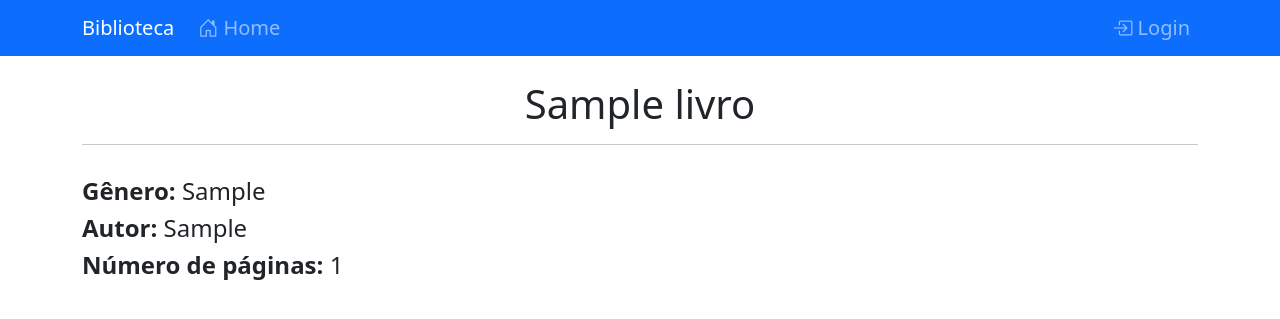
After one commit to EdilvaCarvalho/projeto-flask, a Flask app: page /visualizar/1 in a window 1280 px wide. The commit adds this page. Shown: the top 319 px of the page. Run offline with Flask 2, Linux system fonts and the light colour scheme; tables that the repository leaves empty hold one stand-in row (values such as "Sample post"); some libraries are stand-ins or nearby versions.

Commit message:
atualizações

```diff
--- a/config.py
+++ b/config.py
@@ -1,3 +1,4 @@
+
 SECRET_KEY = 'ifpb2022'
 
 SQLALCHEMY_DATABASE_URI = \
--- /dev/null
+++ b/templates/livro.html
@@ -0,0 +1,14 @@
+{% extends "template.html" %}
+{% block conteudo %}
+    <div class="page-header text-center py-3">
+        <h1>{{ livro.nome }}</h1>
+        <hr>
+    </div>
+    <div class="row">
+        <div class="col-sm-8">
+            <p class="h4"><strong>Gênero: </strong>{{ livro.genero }}</p>
+            <p class="h4"><strong>Autor: </strong>{{ livro.autor }}</p>
+            <p class="h4"><strong>Número de páginas: </strong>{{ livro.num_paginas }}</p>
+        </div>
+    </div>
+{% endblock %}
--- a/templates/template.html
+++ b/templates/template.html
@@ -7,6 +7,7 @@
         <link rel="stylesheet" href="{{ url_for('static', filename='css/bootstrap.css') }}">
         <link rel="stylesheet" href="{{ url_for('static', filename='css/style.css') }}">
         <link rel="stylesheet" href="https://cdn.jsdelivr.net/npm/bootstrap-icons@1.9.1/font/bootstrap-icons.css">
+        <link rel="icon" href="{{ url_for('static', filename='img/biblioteca.png') }}">
     </head>
     <body>
         <nav class="navbar navbar-dark bg-primary navbar-expand-lg h5">
--- a/views.py
+++ b/views.py
@@ -19,11 +19,19 @@ def criar():
     genero = request.form['genero']
     autor = request.form['autor']
     num_paginas = request.form['num_paginas']
-    livro = Livros(nome=nome, genero=genero, autor=autor, num_paginas=num_paginas)
 
-    db.session.add(livro)
+    livro = Livros.query.filter_by(nome=nome).first()
+
+    if livro:
+        flash('Livro já existente!')
+        return redirect(url_for('index'))
+
+    novo_livro = Livros(nome=nome, genero=genero, autor=autor, num_paginas=num_paginas)
+
+    db.session.add(novo_livro)
     db.session.commit()
 
+    flash('Livro criado com sucesso!')
     return redirect(url_for('index'))
 
 @app.route('/editar/<int:id>')
@@ -31,6 +39,7 @@ def editar(id):
     if 'usuario_logado' not in session or session['usuario_logado'] == None:
         return redirect(url_for('login', proxima=url_for('editar')))
     livro = Livros.query.filter_by(id=id).first()
+    print(livro)
     return render_template('editar.html', titulo='Editar Livro', livro=livro)
 
 @app.route('/atualizar', methods=['POST',])
@@ -40,10 +49,11 @@ def atualizar():
     livro.genero = request.form['genero']
     livro.autor = request.form['autor']
     livro.num_paginas = request.form['num_paginas']
-    print(livro)
+
     db.session.add(livro)
     db.session.commit()
 
+    flash('Livro atualizado com sucesso!')
     return redirect(url_for('index'))
 
 @app.route('/deletar/<int:id>')
@@ -56,6 +66,11 @@ def deletar(id):
     flash('Livro deletado com sucesso!')
 
     return redirect(url_for('index'))
+
+@app.route('/visualizar/<int:id>')
+def visualizar(id):
+    livro = Livros.query.filter_by(id=id).first()
+    return render_template('livro.html', livro=livro)
 
 @app.route('/login')
 def login():
@@ -71,6 +86,9 @@ def autenticar():
             flash(usuario.username + ' logado com sucesso!')
             proxima_pagina = request.form['proxima']
             return redirect(proxima_pagina)
+        else:
+            flash('Usuário não logado com sucesso!')
+            return redirect(url_for('login'))
     else:
         flash('Usuário não logado com sucesso!')
         return redirect(url_for('login'))
```
Also changed, not shown: templates/lista.html (+5 -4 lines), requirements.txt (line endings or trailing spaces), static/img/biblioteca.png (added), static/img/livro.png (added).
